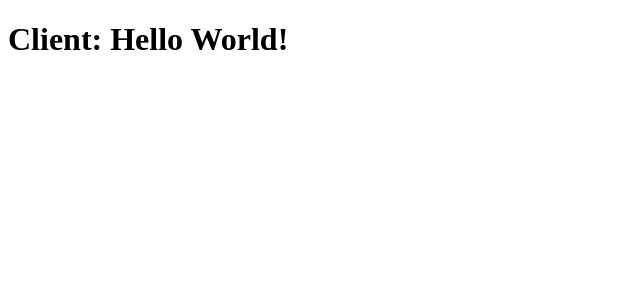
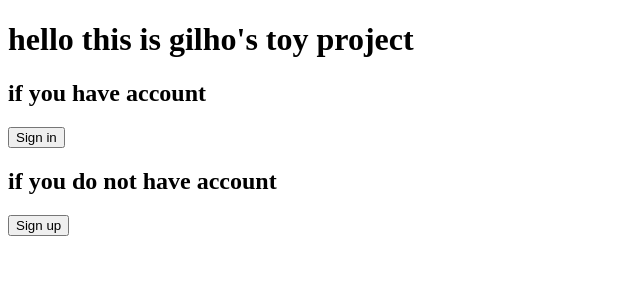
Before and after one commit to GilHo-Roh/gilho_toy_project, a React app: page /startpage in a window 1280 px wide. Shown: the top 300 px of the page, without its empty margins (0-640 px from the left). Built offline with nearby package versions, Linux system fonts and the light colour scheme; the HTML template or start-up script is replaced by a standard one.

Commit message:
feat: make page structure

```diff
--- a/package.json
+++ b/package.json
@@ -6,9 +6,9 @@
   "author": "GilHo-Roh <rgh5102@naver.com>",
   "license": "MIT",
   "scripts": {
-    "build:server": "esbuild --bundle src/server/index.ts --outfile=build/server.js --platform=node --external:pg-native",
+    "build:server": "esbuild --bundle src/server/index.tsx --outfile=build/server.js --platform=node --external:pg-native",
     "build:client": "esbuild --bundle src/client/index.tsx --outfile=build/client.js",
-    "watch:server": "esbuild --bundle src/server/index.ts --outfile=build/server.js --platform=node --external:pg-native --watch",
+    "watch:server": "esbuild --bundle src/server/index.tsx --outfile=build/server.js --platform=node --external:pg-native --watch",
     "watch:client": "esbuild --bundle src/client/index.tsx --outfile=build/client.js --watch",
     "server": "nodemon build/server.js"
   },
@@ -21,6 +21,7 @@
     "nodemon": "^2.0.19",
     "react": "^18.2.0",
     "react-dom": "^18.2.0",
+    "react-router-dom": "^6.3.0",
     "slonik": "^29.0.0"
   },
   "devDependencies": {
--- /dev/null
+++ b/src/client/App.tsx
@@ -0,0 +1,29 @@
+import * as React from 'react';
+import { BrowserRouter as Router, Route, Link, Routes } from "react-router-dom";
+import Startpage from "./pages/startpage"
+import Signin from "./pages/signin"
+import Signup from "./pages/signup"
+
+function LoginForm(props){
+  return (
+    <form>
+      <label>Enter your name:
+        <input type = "text"/>
+      </label>
+    </form>
+  )
+}
+
+export default function App() {
+  console.log('App')
+  return (
+    <Router>
+      <Routes>
+        <Route path="/startpage" element={<Startpage />} />
+        <Route path="/clienttest" element={<LoginForm />} />
+        <Route path="/signin" element={<Signin />} />
+        <Route path="/signup" element={<Signup />} />
+      </Routes>
+    </Router>
+  )
+}
--- /dev/null
+++ b/src/client/index.html
@@ -0,0 +1,10 @@
+<!DOCTYPE html>
+<html>
+  <head>
+    <link href="./styles.css" rel="stylesheet"></link>
+  </head>
+  <body>
+    <div id="root"></div>
+    <script src="client.js"></script>
+  </body>
+</html>
--- a/src/client/index.tsx
+++ b/src/client/index.tsx
@@ -1,9 +1,11 @@
-import * as React from 'react';
-import * as ReactDOM from 'react-dom/client';
+import * as React from 'react'
+import * as ReactDOM from 'react-dom/client'
+import App from './App'
 
-function Hello(props) {
-  return <h1>Client: Hello World!</h1>;
-}
+const rootNode = document.getElementById('root')
 
-const root = ReactDOM.createRoot(document.getElementById("root"));
-root.render(<Hello />);
+ReactDOM.createRoot(rootNode!).render(
+  <React.StrictMode>
+    <App />
+  </React.StrictMode>
+)
--- /dev/null
+++ b/src/client/pages/signin.tsx
@@ -0,0 +1,19 @@
+import React = require("react")
+
+const Signin = () => {
+  return (
+    <>
+    <form>
+      <label>Email:
+        <input type = "text"/>
+      </label>
+      <label>Password:
+        <input type = "password"/>
+      </label>
+      <button type = 'button' onClick = {()=> alert('login')}>Sign in!</button>
+    </form>
+    </>
+  )
+}
+
+export default Signin
--- /dev/null
+++ b/src/client/pages/signup.tsx
@@ -0,0 +1,25 @@
+import React = require("react")
+
+const Signup = () => {
+  return (
+    <>
+    <form>
+      <label>Email:
+        <input type = "text"/>
+      </label>
+      <label>Password:
+        <input type = "password"/>
+      </label>
+      <label>Password Check:
+        <input type = "password"/>
+      </label>
+        <a href = 'Signin'>
+        <button type = "button"
+        >Sign up!</button>
+        </a>
+    </form>
+    </>
+  )
+}
+
+export default Signup
--- /dev/null
+++ b/src/client/pages/startpage.tsx
@@ -0,0 +1,21 @@
+import React = require("react")
+
+const Startpage = () => {
+  return (
+    <>
+    <h1>hello this is gilho's toy project</h1>
+    <h2>if you have account</h2>
+      <a href = 'Signin'>
+      <button type = "button"
+      >Sign in</button>
+      </a>
+    <h2>if you do not have account</h2>
+      <a href = 'Signup'>
+      <button type = "button"
+      >Sign up</button>
+      </a>
+    </>
+  )
+}
+
+export default Startpage
--- /dev/null
+++ b/src/client/styles.css
@@ -0,0 +1,3 @@
+body {
+  background-color: #39c6e2;
+}
```
Also changed, not shown: src/server/index.ts (deleted, +0 -15 lines), src/server/index.tsx (added, +23 -0 lines), src/client/pages/mainpage.tsx (added), test.txt (added), 1 other file (tests, documents, lock files or other folders).
